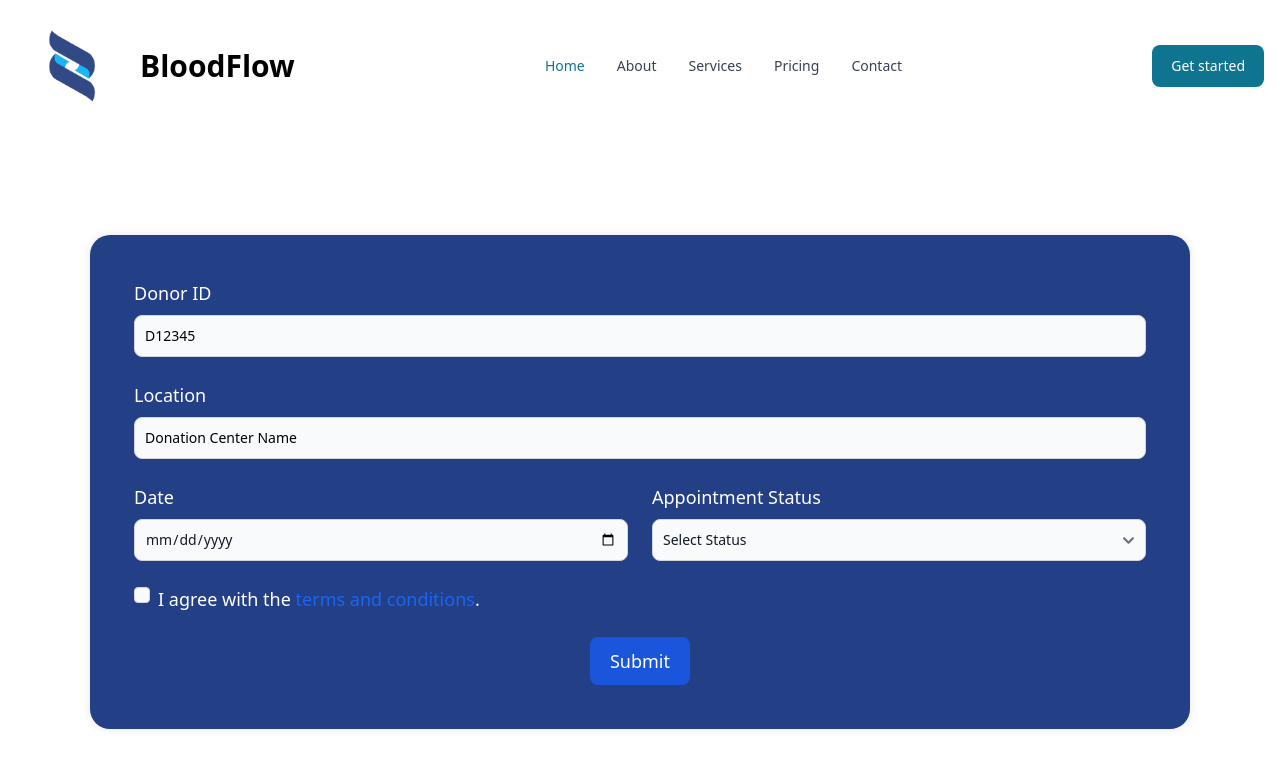
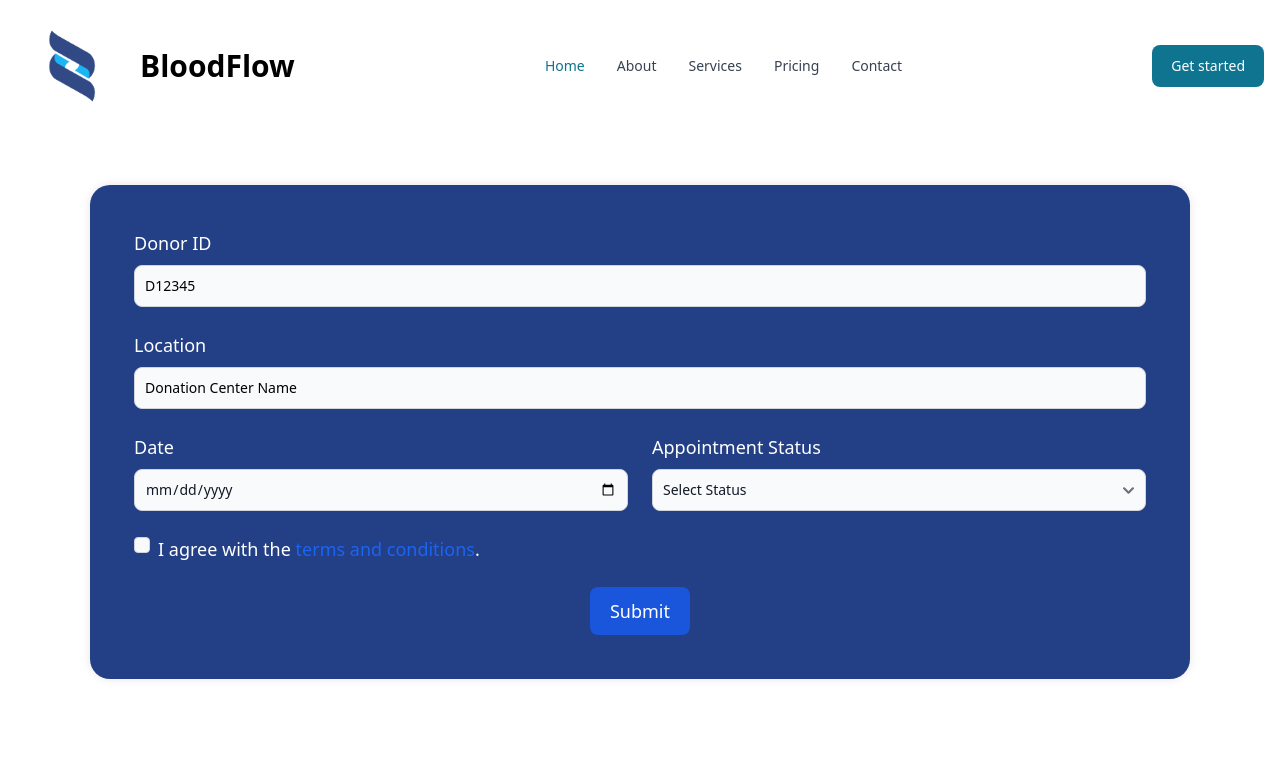
Before and after one commit to ShehanGit/Blood-Donation-Management-System, a React (Create React App) app in the folder frontend/blood_donation_app/: page /appointment in a window 1280 px wide. Shown: the top 768 px of the page. Built offline with nearby package versions, Linux system fonts and the light colour scheme.

Commit message:
css corected

```diff
--- a/frontend/blood_donation_app/src/css/AppointmentCreate.css
+++ b/frontend/blood_donation_app/src/css/AppointmentCreate.css
@@ -1,9 +1,9 @@
-.center-container {
+.center-container2 {
     display: flex;
     justify-content: center;
     align-items: center;
     height: 100vh; /* Full viewport height */
-    margin-top: 0px;
+    margin-top: -200px;
   }
 
   .container1 {
@@ -12,5 +12,4 @@
     background-color: #0e2d7be8;
     border-radius: 20px;
     box-shadow: 0 0 10px rgba(0, 0, 0, 0.1);
-    margin-top: -100px;
   }
--- a/frontend/blood_donation_app/src/pages/AppointmentCreate.jsx
+++ b/frontend/blood_donation_app/src/pages/AppointmentCreate.jsx
@@ -6,7 +6,7 @@ export default function AppointmentCreate() {
   return (
     <div>
         <NavBar></NavBar>
-      <div className="center-container">
+      <div className="center-container2">
         <div className="container1">
           <form className="p-6">
             <div className="grid gap-6 mb-6 md:grid-cols-2">
```
